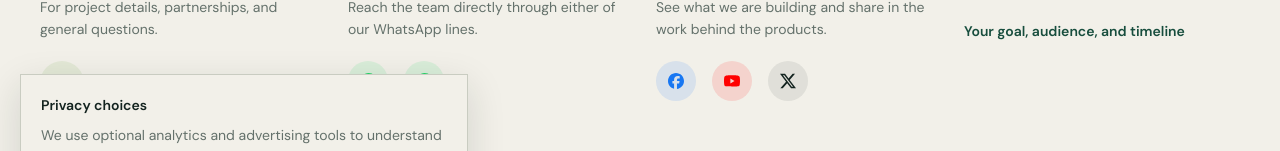
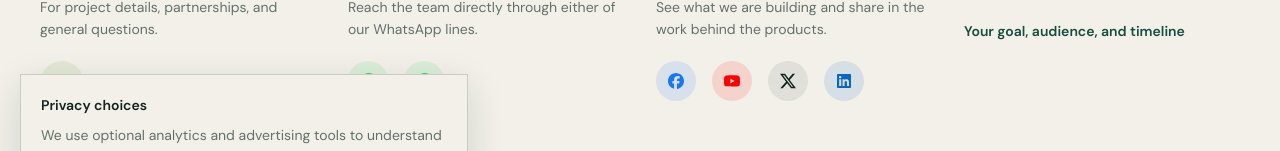
Before and after one commit to k23211/quexlabwebsite-, a Next.js app: page /contact in a window 1280 px wide. Shown: the part 478-629 px from the top of the page. Built offline with nearby package versions, Linux system fonts and the light colour scheme; no server answers; the database is empty.

Commit message:
Add app-ads.txt for AdMob verification

```diff
--- a/app/contact/page.tsx
+++ b/app/contact/page.tsx
@@ -1,5 +1,6 @@
 import type { Metadata } from "next";
 import { SiFacebook, SiYoutube, SiX, SiWhatsapp } from "react-icons/si";
+import { FaLinkedin } from "react-icons/fa6";
 import { ArrowUpRight, Mail, MessageCircle } from "lucide-react";
 import Nav from "../components/Nav";
 import EmailLink from "../components/EmailLink";
@@ -48,6 +49,13 @@ const SOCIALS = [
     Icon: SiX,
     color: INK,
     bg: `${INK}14`,
+  },
+  {
+    label: "LinkedIn",
+    href: "https://linkedin.com/company/agriquex-hub",
+    Icon: FaLinkedin,
+    color: "#0A66C2",
+    bg: "#0A66C21F",
   },
 ];
 
```
